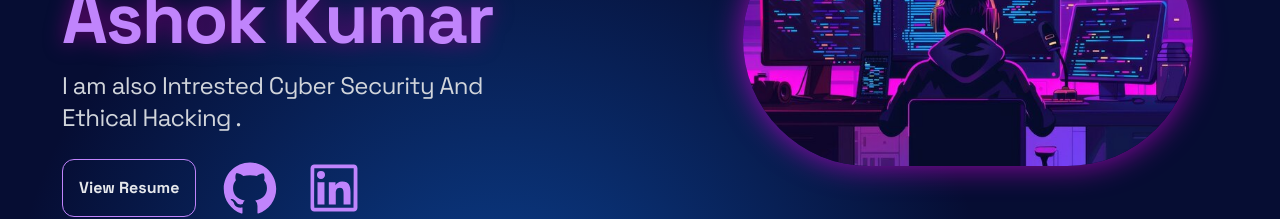
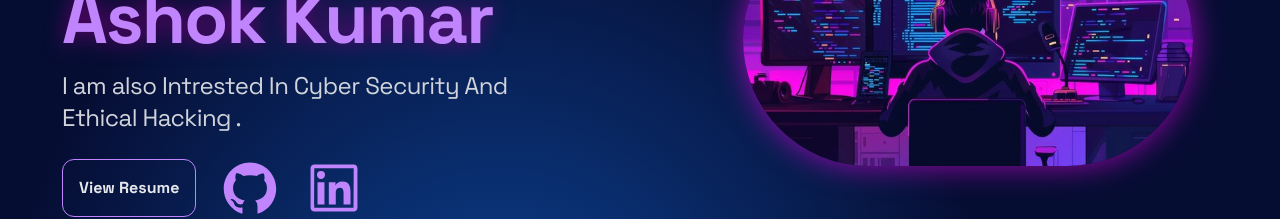
Before and after one commit to AshuRaj7/portfolio, a React (Create React App) app: page / in a window 1280 px wide. Shown: the part 234-453 px from the top of the page. Built offline with nearby package versions, Linux system fonts and the light colour scheme.

Commit message:
Update Hero.jsx

```diff
--- a/src/components/Hero.jsx
+++ b/src/components/Hero.jsx
@@ -60,7 +60,7 @@ const Hero = () => {
                 transition={{ duration: 1, delay: 1 }}
                 className="text-gray-300 max-w-[300px] md:max-w-[500px] md:text-2xl text-lg mb-6"
                 >
-                    I am also Intrested Cyber Security And Ethical Hacking  .
+                    I am also Intrested In Cyber Security And Ethical Hacking  .
                 </motion.p>
 
 
```
